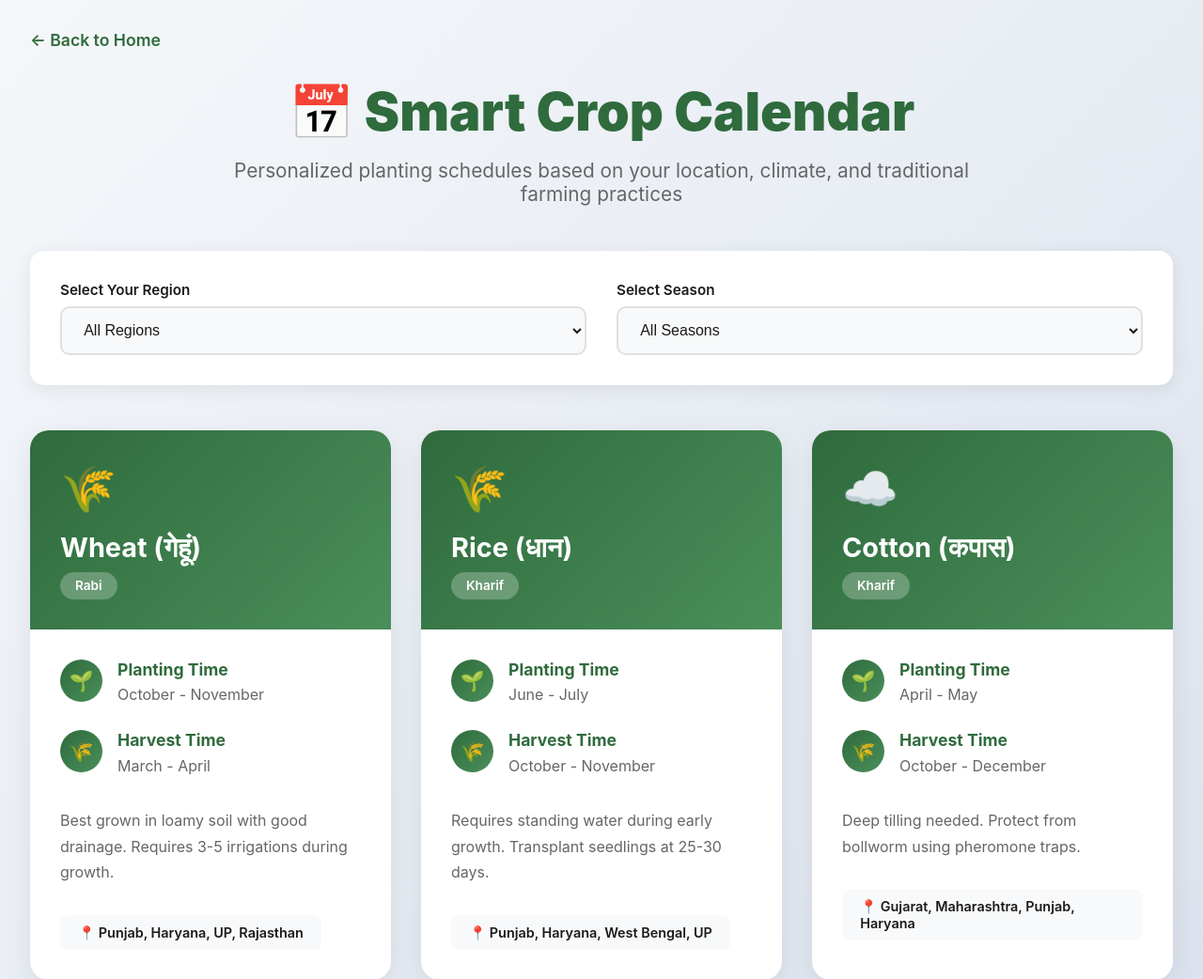
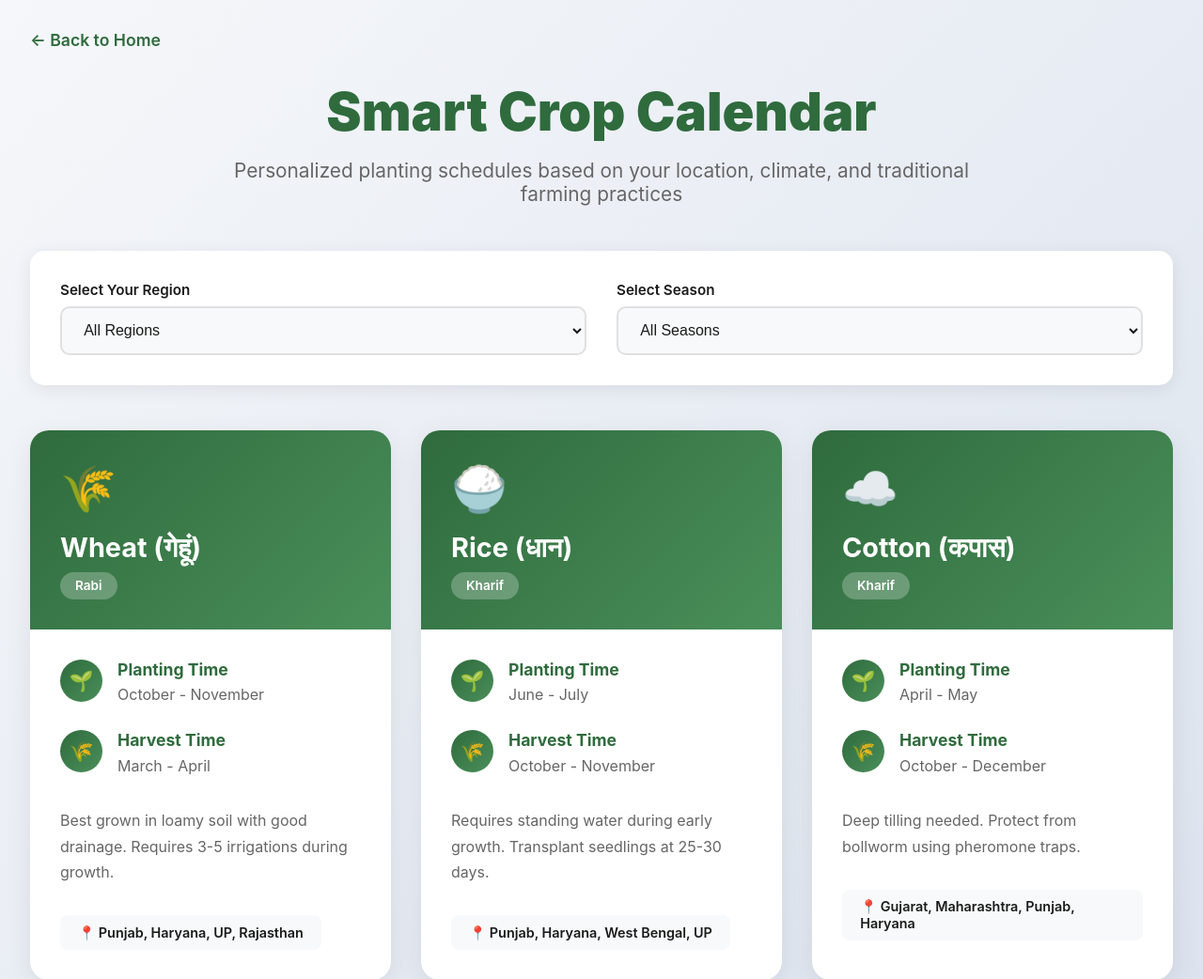
Before and after one commit to RyunRandhawa/KisanSeva, a Flask app: page /crop-calendar in a window 1280 px wide. Shown: the top 1042 px of the page at 94% size. Run offline with Flask 3, Linux system fonts and the light colour scheme.

Commit message:
Update crop_calendar.html

```diff
--- a/HackathonKisanSeva/templates/crop_calendar.html
+++ b/HackathonKisanSeva/templates/crop_calendar.html
@@ -271,7 +271,7 @@
         <a href="/" class="back-link">← Back to Home</a>
 
         <div class="header">
-            <h1>📅 Smart Crop Calendar</h1>
+            <h1>Smart Crop Calendar</h1>
             <p>Personalized planting schedules based on your location, climate, and traditional farming practices</p>
         </div>
 
@@ -349,7 +349,7 @@
             },
             {
                 name: 'Rice (धान)',
-                icon: '🌾',
+                icon: '🍚',
                 season: 'Kharif',
                 planting: 'June - July',
                 harvest: 'October - November',
```
